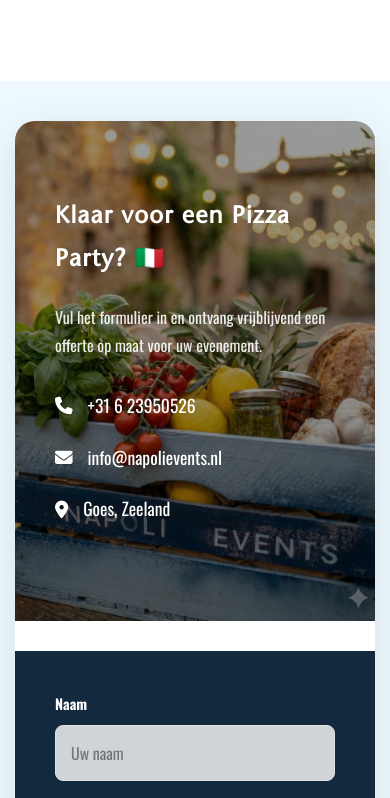
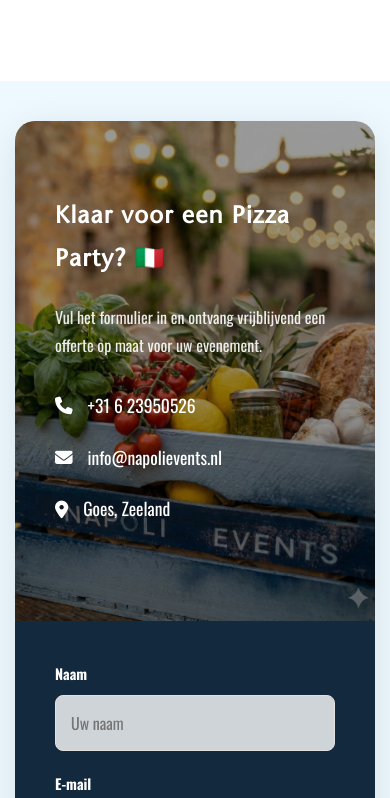
Before and after one commit to kayadelfgaauw/napoli-events-website, a plain HTML site: page index.html in a window 390 px wide. Shown: the part 6615-7413 px from the top of the page. Drawn offline with nearby package versions, Linux system fonts and the light colour scheme; a web font is replaced by a local one.

Commit message:
Remove white gap in mobile contact section

```diff
--- a/style.css
+++ b/style.css
@@ -1332,7 +1332,7 @@ img {
     }
 
     .contact-wrapper {
-        gap: 30px;
+        gap: 0;
     }
 
     .contact-buttons-fixed {
```
